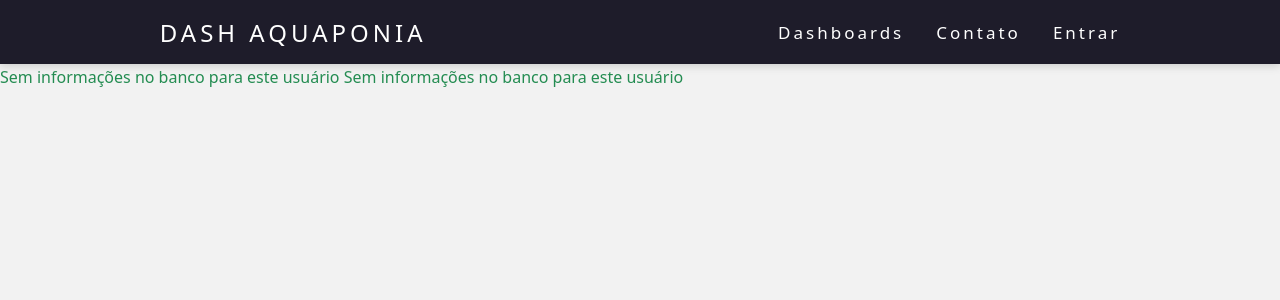
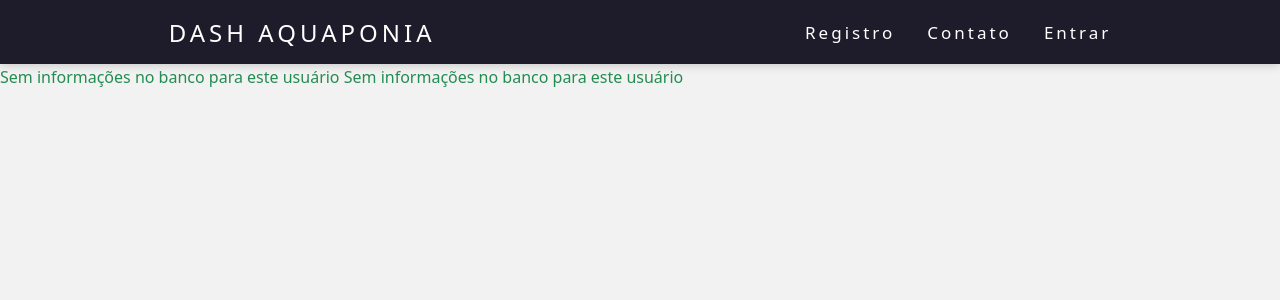
Before and after one commit to thainazanfolin/DashAquaponia, a Django app: page /dash/ in a window 1280 px wide. Shown: the top 300 px of the page. Run offline with Django 4.2, Linux system fonts and the light colour scheme; data that the repository does not hold is empty; some libraries are stand-ins or nearby versions.

Commit message:
Adjusting Templates

```diff
--- a/DashAquaponia/templates/dash.html
+++ b/DashAquaponia/templates/dash.html
@@ -27,7 +27,7 @@
                 <div class="line"></div>
             </div>
             <ul class="nav-list">
-                <li class="nav-item"><a href="dash">Dashboards</a></li>
+                <li class="nav-item"><a href="/registro">Registro</a></li>
                 <li class="nav-item"><a href="contato">Contato</a></li>
                 <li class="nav-item"><a href="">Entrar</a></li>
             </ul>
--- a/DashAquaponia/templates/registro.html
+++ b/DashAquaponia/templates/registro.html
@@ -27,7 +27,7 @@
         <ul class="nav-list">
 
             </div>
-            <li class="nav-item"><a href="dash">Dashboards</a></li>
+            <li class="nav-item"><a href="/dash">Dashboards</a></li>
             <li class="nav-item"><a href="login">Entrar</a></li>
         </ul>
 
```
